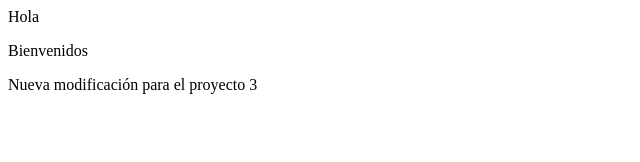
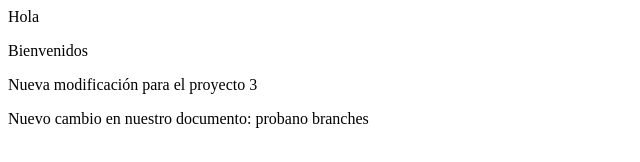
Before and after one commit to marianogallego/edifp, a plain HTML site: page index.html in a window 1280 px wide. Shown: the whole page, without its empty margins (0-640 px from the left). Drawn offline with Linux system fonts and the light colour scheme.

Commit message:
Creando párrafo1 desde máster

```diff
--- a/index.html
+++ b/index.html
@@ -11,7 +11,7 @@
     <p>Bienvenidos</p>
     <p>Nueva modificación para el proyecto 3</p>
 
-
+    <p>Nuevo cambio en nuestro documento: probano branches</p>
 
     </body>
 </html>
```
